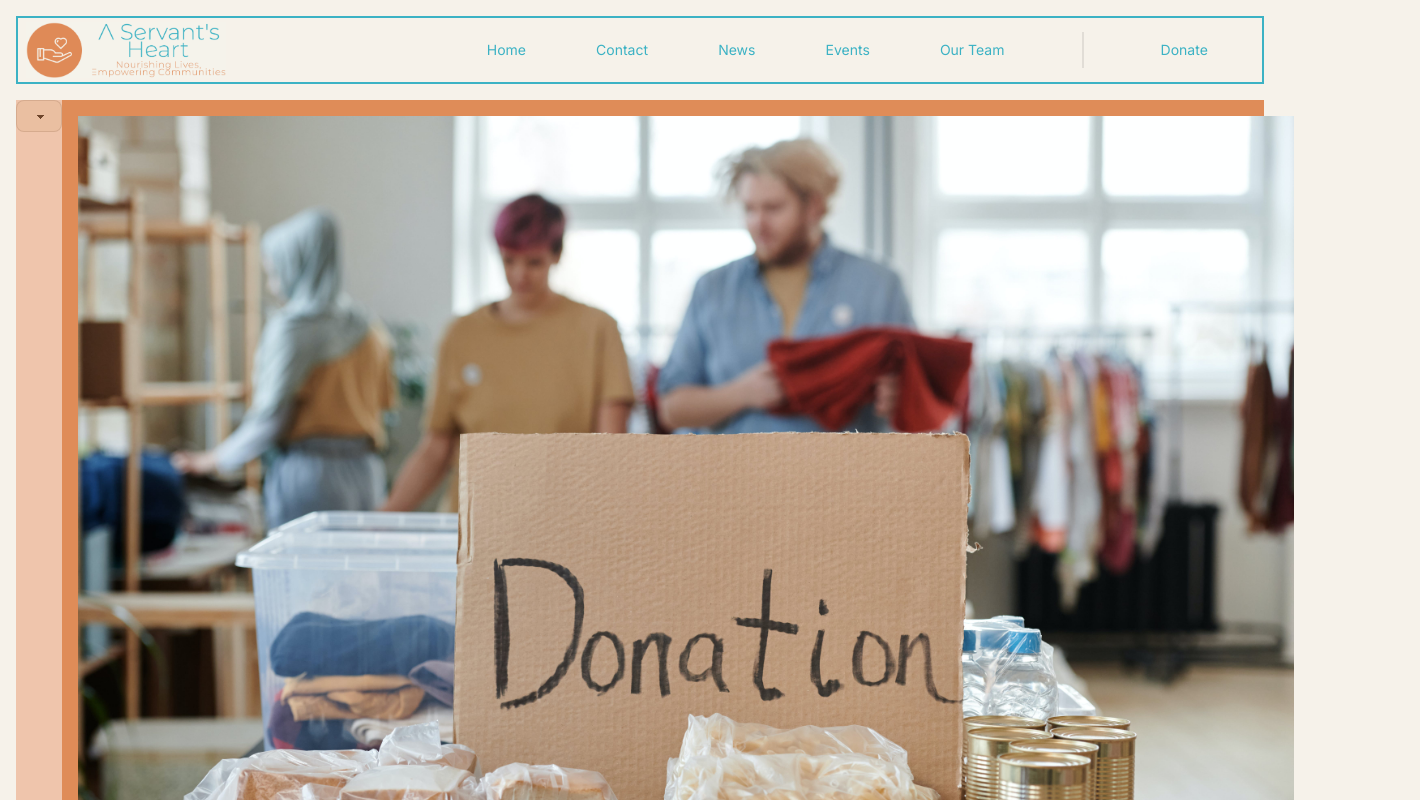
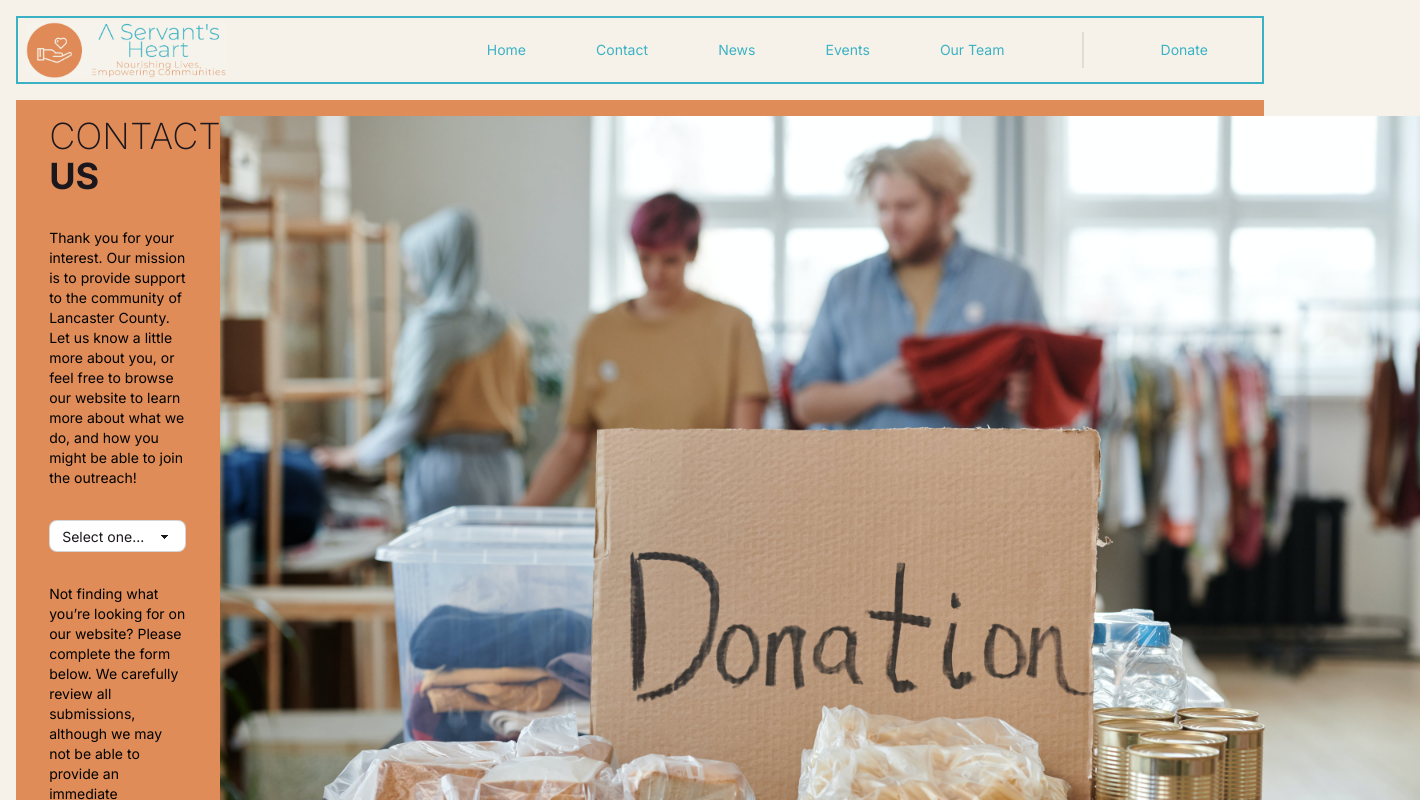
Before and after one commit to Jstanion/servants-heart, a Next.js app: page /contact in a window 1280 px wide. Shown: the top 800 px of the page, 1420 px wide, since content can reach past the window. Built offline with nearby package versions, Linux system fonts and the light colour scheme.

Commit message:
added dropdown selection tool

```diff
--- a/app/component/contactForm/ContactForm.jsx
+++ b/app/component/contactForm/ContactForm.jsx
@@ -2,16 +2,28 @@ import React from "react";
 
 const ContactForm = () => {
   return (
-    <div className="bg-white opacity-50 w-full">
-      <section>
-        <select className="select select-bordered select-sm w-full max-w-xs">
-          <option disabled selected>
-            Small
-          </option>
-          <option>Small Apple</option>
-          <option>Small Orange</option>
-          <option>Small Tomato</option>
+    <div className="flex justify-center w-full">
+      <section className="flex flex-col justify-center items-center w-4/5 h-full">
+        <div className="w-full">
+          <h1 className="text-4xl text-neutral text-start font-extralight">
+            CONTACT <span className="font-bold">US</span>
+          </h1>
+        </div>
+        <p className="my-8 text-sm">
+          Thank you for your interest. Our mission is to provide support to the community of Lancaster County. Let us know a little more about you, or feel free to browse our
+          website to learn more about what we do, and how you might be able to
+          join the outreach!
+        </p>
+        <select className="select select-bordered select-sm w-full text-neutral bg-white">
+          <option>Select one...</option>
+          <option>General Information</option>
+          <option>Project/Partnership</option>
+          <option>Volunteer</option>
+          <option>Donations</option>
         </select>
+        <p className="my-8 text-sm">
+        Not finding what you’re looking for on our website? Please complete the form below. We carefully review all submissions, although we may not be able to provide an immediate response. We kindly request your patience as we aim to personally address each one.
+        </p>
       </section>
     </div>
   );
--- a/app/contact/page.jsx
+++ b/app/contact/page.jsx
@@ -4,9 +4,9 @@ import Image from 'next/image';
 
 const Contact = () => {
   return (
-    <div className="flex w-full my-4 bg-accent">
+    <div className="flex w-full my-4 p-4 bg-accent">
       <ContactForm />
-      <Image src="/donationImg.jpg" alt="Contact" width={500} height={500} className="p-4 w-fit h-fit"/>
+      <Image src="/donationImg.jpg" alt="Contact" width={500} height={500} className="w-fit h-fit pl-4"/>
     </div>
   )
 }
```
